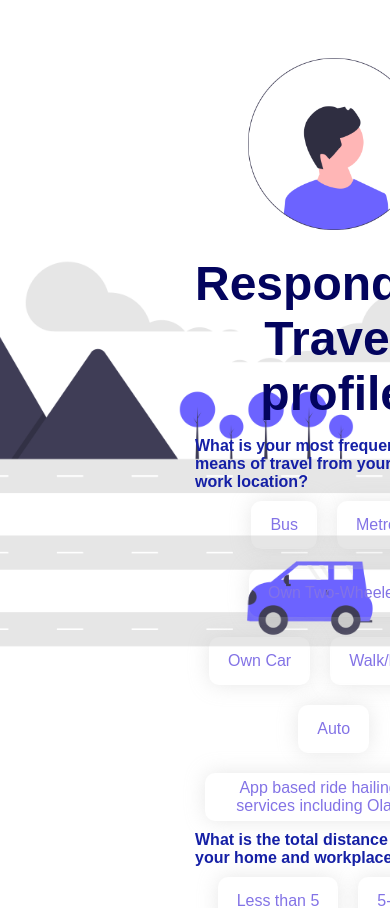
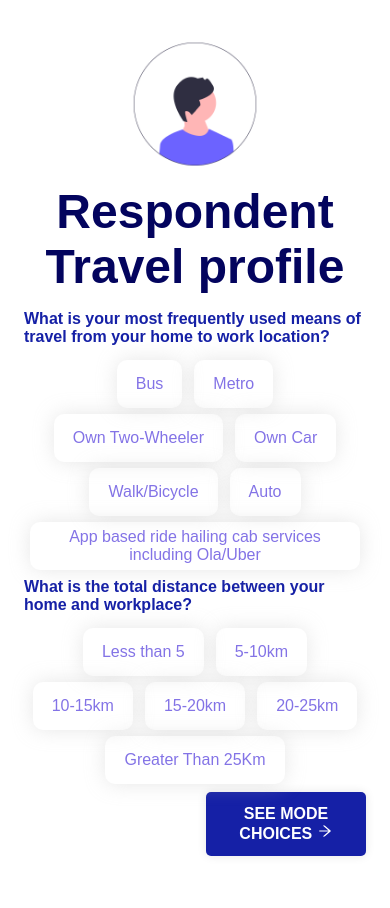
Before and after one commit to DastaanDZ/IISc-Works, a Next.js app: page / in a window 390 px wide. Built offline with nearby package versions, Linux system fonts and the light colour scheme.

Commit message:
added responsiveness to landing page

```diff
--- a/components/landing/landing.module.css
+++ b/components/landing/landing.module.css
@@ -6,17 +6,21 @@
 
 .travel_container{
     display: flex;
-    width: 50%;
+    width: 57%;
     height: 100%;
     align-items: center;
     justify-content: center;
+    margin-left: -55px;
 }
 .travel{
-    width: 55rem;
+    /* width: 55rem; */
+    width: 111%;
+
 }
 .container{
     display: flex;
     flex-direction: column;
+    width: 50%;
 }
 .avatar_container{
     display: flex;
@@ -131,3 +135,78 @@
     display: flex;
     justify-content: flex-end;
 }
+@media (max-width: 1440px) {
+  .travel{
+    width: 50rem;
+
+  }
+}
+@media (max-width: 1220px) {
+  .travel_container{
+    margin-right: 1rem;
+  }
+  .travel{
+    width: 41rem;
+
+  }
+  .container{
+    width: 50%;
+  }
+  .avatar{
+    height: 8rem;
+  }
+  .heading{
+    font-size: 2rem;
+  }
+  .radio_buttons{
+    margin: 8px 0 8px 0;
+  }
+  .radio_btn{
+    margin: 6px 6px 0px 6px;
+  }
+  .btn{
+    font-size: 0.9rem;
+width: 116px;
+padding: 9px;
+  }
+}
+
+@media (max-width: 1024px) {
+  .parent_container{
+    justify-content: center;
+  }
+  .travel_container{
+    display: none;
+
+  }
+  .container{
+    width: 70%;
+  }
+  .avatar{
+    height: 10rem;
+  }
+  .heading{
+    font-size: 3rem;
+  }
+  .btn{
+    font-size: 1rem;
+    width: 160px;
+    padding: 13px;
+  }
+}
+
+@media (max-width: 900px) {
+}
+
+@media (max-width: 768px) {
+  .container{
+    width: 80%;
+  }
+}
+
+
+@media (max-width: 550px) {
+  .container{
+    width: 100%;
+  }
+}
--- a/src/styles/Home.module.css
+++ b/src/styles/Home.module.css
@@ -232,3 +232,14 @@
 .components{
   padding: 2rem;
 }
+
+@media (max-width: 1220px) {
+  .components {
+    padding: 1rem;
+  }
+}
+@media (max-width: 550px) {
+  .components {
+    padding: 1.5rem;
+  }
+}
--- a/src/styles/globals.css
+++ b/src/styles/globals.css
@@ -123,3 +123,13 @@ p{
   font-weight: 400;
   color: white
 }
+@media (max-width: 1220px) {
+  label{
+    font-size: 0.9rem;
+  }
+}
+@media (max-width: 1024px) {
+  label{
+    font-size: 1rem;
+  }
+}
```
Also changed, not shown: src/styles/media-queries.css (added, +15 -0 lines).
